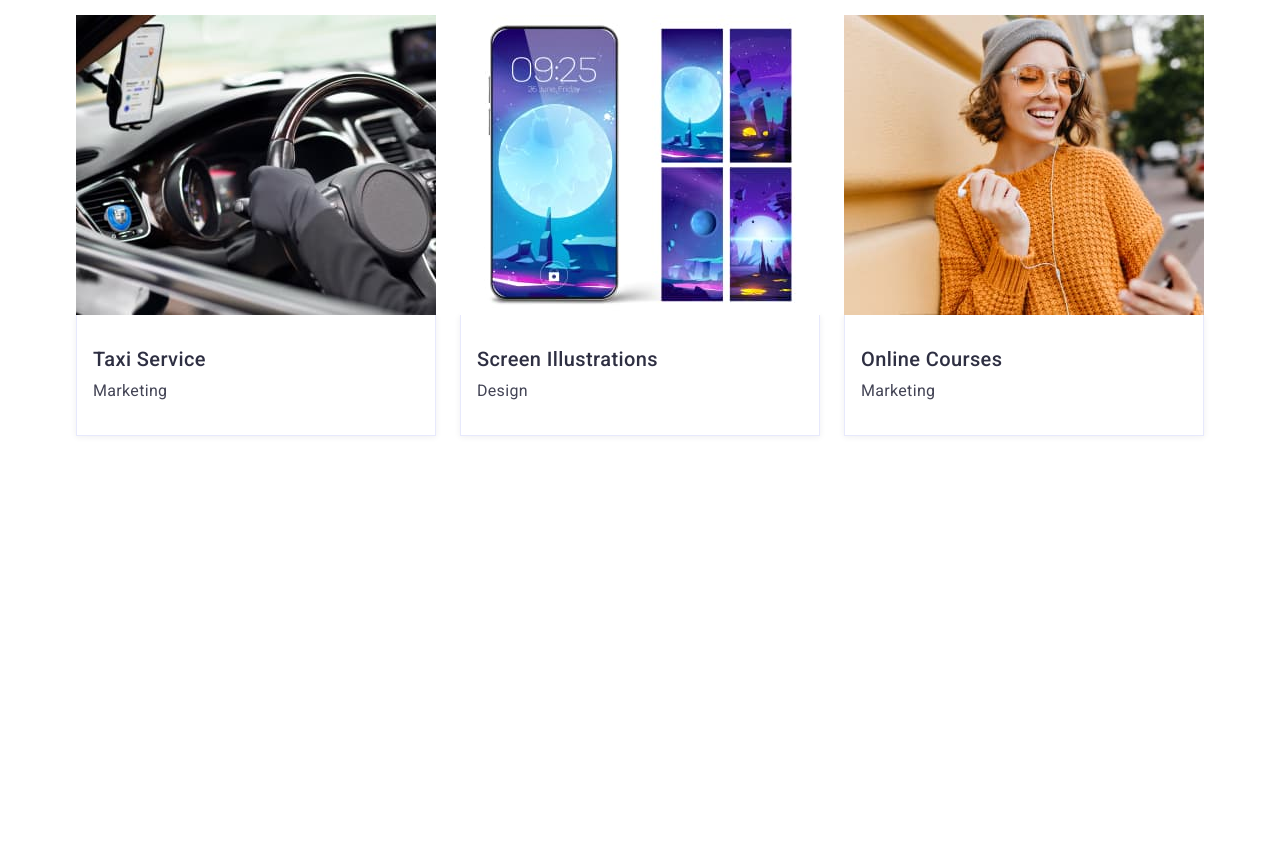
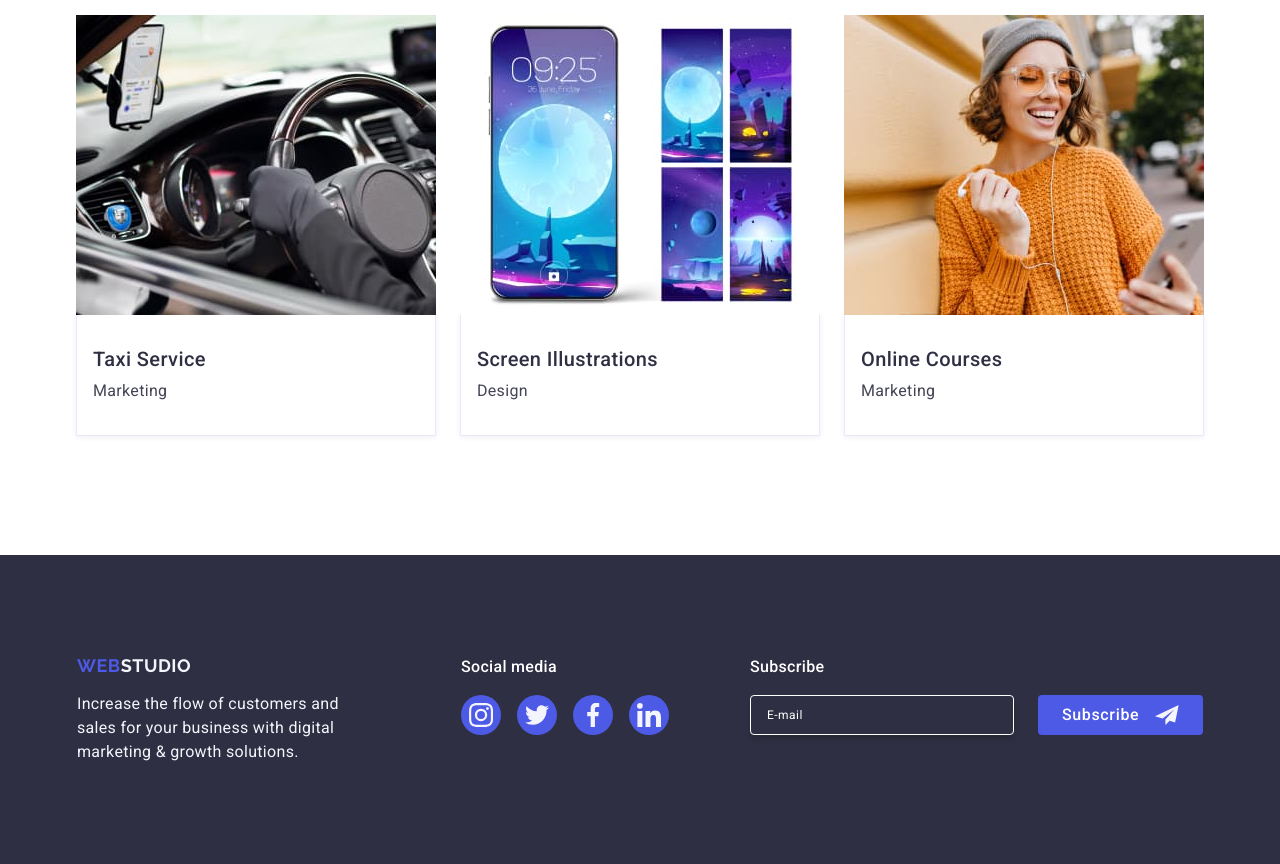
Before and after one commit to Roman-Bieloshchuk/goit-markup-hw-06, a plain HTML site: page index.html in a window 1280 px wide. Shown: the part 2626-3490 px from the top of the page. Before the commit the page ends 3181 px from the top, so only its background shows below. Drawn offline with nearby package versions, Linux system fonts and the light colour scheme.

Commit message:
all body

```diff
--- a/css/style.css
+++ b/css/style.css
@@ -885,3 +885,220 @@ img {
 }
 
 /* --------------------------------------------------------FOOTER */
+
+.footer {
+  background-color: #2e2f42;
+  max-width: 1440px;
+  margin: 0 auto;
+}
+
+.footer-container {
+  max-width: 320px;
+  padding: 96px 16px;
+  display: flex;
+  flex-wrap: wrap;
+  gap: 72px;
+}
+
+.footer-container-items {
+  display: flex;
+  flex-direction: column;
+  align-items: center;
+}
+
+.footer-logo {
+  display: inline-block;
+  font-weight: 700;
+  font-size: 18px;
+  line-height: 1.17;
+  letter-spacing: 0.03em;
+  text-transform: uppercase;
+  color: #4d5ae5;
+  margin-bottom: 16px;
+}
+
+.footer-logo .logo-part {
+  color: #f4f4fd;
+}
+
+.footer-text {
+  display: block;
+  font-weight: 400;
+  font-size: 16px;
+  line-height: 1.5;
+  letter-spacing: 0.02em;
+  color: #f4f4fd;
+}
+
+.footer-social-block {
+  margin: 0 auto;
+}
+
+.footer-social {
+  font-weight: 500;
+  font-size: 16px;
+  line-height: 24px;
+  line-height: 1.5;
+  letter-spacing: 0.02em;
+  color: #fff;
+  text-align: center;
+  margin-bottom: 16px;
+}
+
+.footer-social-list {
+  display: flex;
+  gap: 16px;
+  justify-content: center;
+}
+
+.footer-social-icon {
+  fill: #f4f4fd;
+}
+
+.footer-social-link {
+  display: flex;
+  width: 40px;
+  height: 40px;
+  border-radius: 50%;
+  background-color: #4d5ae5;
+  justify-content: center;
+  align-items: center;
+}
+
+.footer-subscribe {
+  font-weight: 500;
+  font-size: 16px;
+  line-height: 24px;
+  line-height: 1.5;
+  letter-spacing: 0.02em;
+  color: #fff;
+  text-align: center;
+  margin-bottom: 16px;
+}
+
+.footer-email-input {
+  border: 1px solid #fff;
+  border-radius: 4px;
+  width: 288px;
+  height: 40px;
+  background-color: transparent;
+  font-size: 12px;
+  line-height: 2;
+  letter-spacing: 0.04em;
+  padding-left: 16px;
+  box-shadow: 0px 4px 4px rgba(0, 0, 0, 0.15);
+  transition: border-color 250ms cubic-bezier(0.4, 0, 0.2, 1);
+  color: #fff;
+  margin-bottom: 16px;
+}
+
+.footer-email-input::placeholder {
+  font-weight: 400;
+  font-size: 12px;
+  line-height: 24px;
+  line-height: 2;
+  letter-spacing: 0.04em;
+  color: #fff;
+}
+
+.footer-email-btn {
+  display: flex;
+  align-items: center;
+  justify-content: center;
+  border-radius: 4px;
+  padding: 8px 24px;
+  width: 165px;
+  height: 40px;
+  background-color: #4d5ae5;
+  cursor: pointer;
+  transition: background-color 250ms cubic-bezier(0.4, 0, 0.2, 1);
+  color: #fff;
+  font-weight: 500;
+  line-height: 1.5;
+  letter-spacing: 0.04em;
+  border: none;
+  margin: 0 auto;
+}
+
+.footer-btn-icon {
+  fill: #f4f4fd;
+  margin-left: 16px;
+}
+
+@media screen and (min-width: 768px) {
+  .footer-container {
+    max-width: 768px;
+    padding: 96px 108px;
+    row-gap: 72px;
+    column-gap: 24px;
+  }
+
+  .footer-container-items {
+    display: flex;
+    align-items: flex-start;
+  }
+
+  .footer-social {
+    text-align: left;
+  }
+
+  .footer-subscribe {
+    text-align: left;
+  }
+
+  .form-email-footer {
+    display: flex;
+  }
+
+  .footer-email-input {
+    width: 264px;
+    margin-right: 24px;
+    margin-bottom: 0;
+  }
+
+  .footer-text {
+    max-width: 264px;
+  }
+
+  .footer-social-block {
+    margin: 0 0;
+    max-width: 208px;
+  }
+}
+
+@media screen and (min-width: 1158px) {
+  .footer-container {
+    max-width: 1158px;
+    padding: 100px 16px;
+    gap: 0;
+  }
+
+  .footer-container-items {
+    margin-right: 120px;
+  }
+
+  .form-email-footer {
+  }
+
+  .subscribe {
+    margin-left: auto;
+  }
+
+  .footer-social-link:hover,
+  .footer-social-link:focus {
+    background-color: #404bbf;
+    background: #31d0aa;
+  }
+
+  .footer-email-input:hover,
+  .footer-email-input:focus {
+    backgraund-color: #fff;
+    border-color: #31d0aa;
+  }
+
+  .footer-email-btn:hover,
+  .footer-email-btn:focus {
+    background-color: #404bbf;
+    background: #31d0aa;
+  }
+}
--- a/index.html
+++ b/index.html
@@ -728,7 +728,7 @@
         </div>
       </section>
     </main>
-    <footer class="footer hidden">
+    <footer class="footer">
       <div class="container footer-container">
         <div class="footer-container-items">
           <a class="logo footer-logo" href="/index.html"
```
Also changed, not shown: css/style-older.css (+4 -5 lines).
